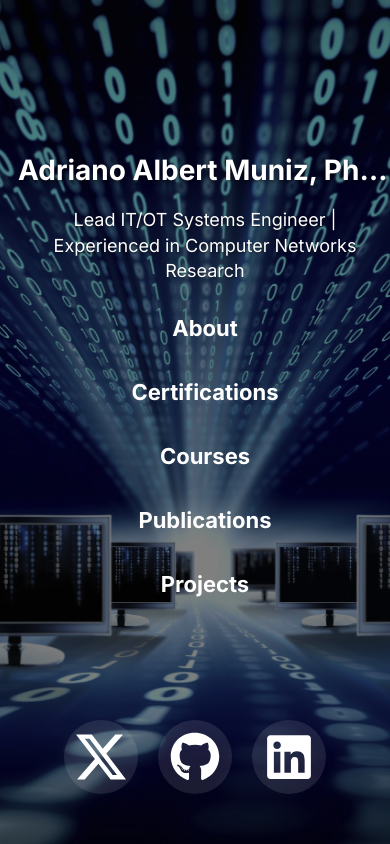
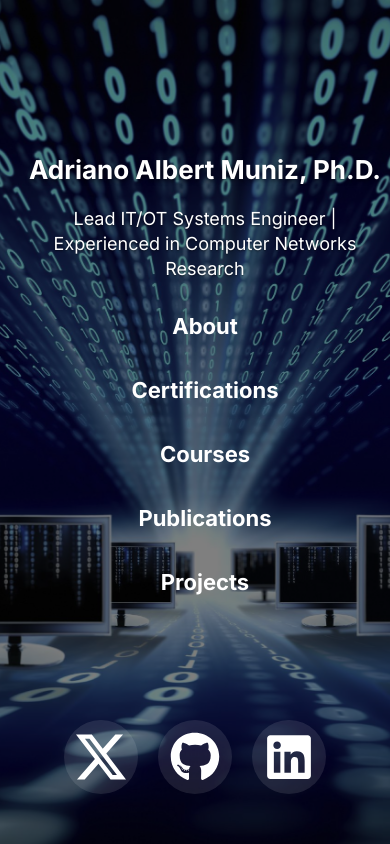
Before and after one commit to adrianoalbert/albertwebsite, a Next.js app: page / in a window 390 px wide. Built offline with nearby package versions, Linux system fonts and the light colour scheme.

Commit message:
Update for better readability on very small screens

```diff
--- a/src/app/globals.css
+++ b/src/app/globals.css
@@ -465,7 +465,7 @@ h3 {
 
   .home-content h1 {
     white-space: nowrap !important;
-    font-size: 28px !important;
+    font-size: 26px !important;
     text-align: center;
     width: 100%;
     max-width: 100vw;
@@ -614,7 +614,7 @@ h3 {
 @media (max-width: 360px) {
   .home-content h1 {
     white-space: nowrap !important;
-    font-size: 28px !important;
+    font-size: 26px !important;
     text-align: center;
     width: 100%;
     max-width: 100vw;
```
